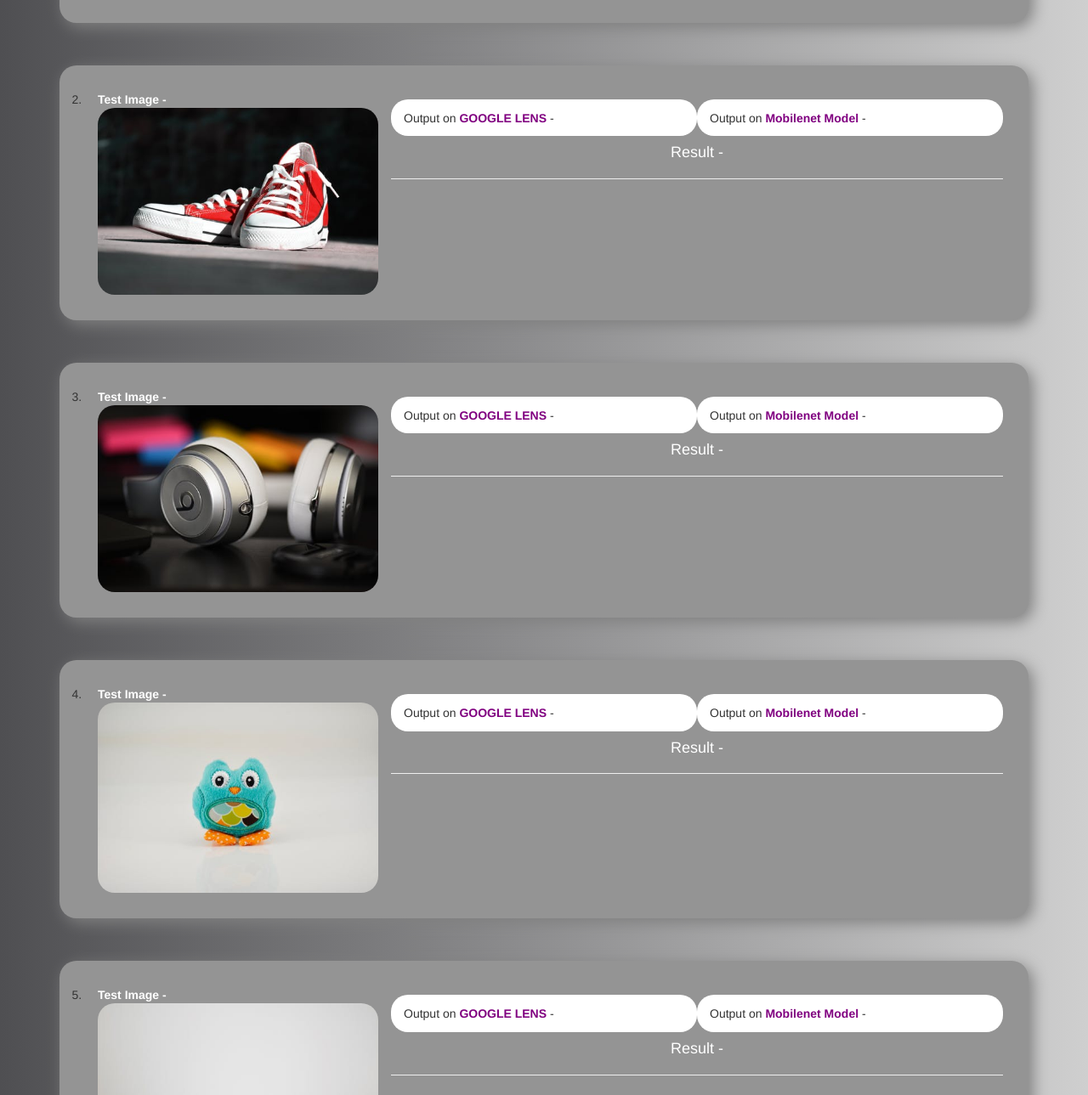
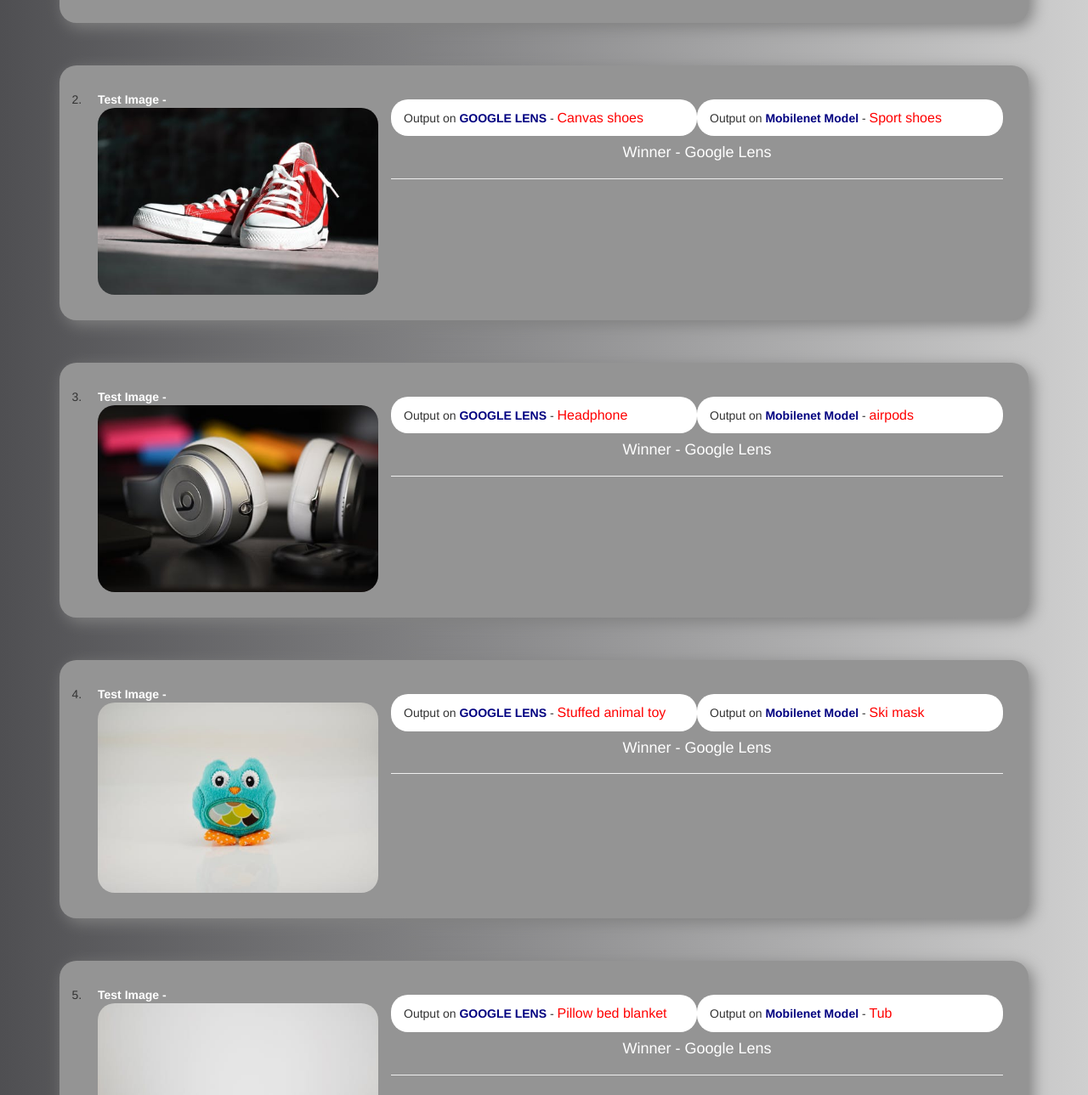
Before and after one commit to Gaurang-1/CgvM, a plain HTML site: page Index.html in a window 1280 px wide. Shown: the part 931-2220 px from the top of the page at 85% size. Drawn offline with nearby package versions, Linux system fonts and the light colour scheme; a web font is replaced by a local one.

Commit message:
Add files via upload

```diff
--- a/Index.html
+++ b/Index.html
@@ -33,16 +33,16 @@
 				<b style="color: white;">Test Image - </b><img src="bottle.jpeg" class="img-responsive">
 			</li>
 			<h5 class="col-sm-4 col-xs-12" >Output on <b>GOOGLE LENS</b> -
-				<span></span>
+				<span>  Water bottle</span>
 			</h5>
 			<h5 class="col-sm-4 col-xs-12">Output on <b>Mobilenet Model </b> -
-				<span></span>
+				<span>Water bottle</span>
 			</h5>
 
 			<div class="bob3" class="col-xs-12">
-				<h4>Result - </h4>
+				<h4>Winner - </h4>
 				<hr>
-				<h4></h4>
+				<h4>----Draw----</h4>
 			</div>
 
 		</div>
@@ -54,14 +54,14 @@
 				<b style="color: white;">Test Image - </b><img src="shoes.jpeg" class="img-responsive">
 			</li>
 			<h5 class="col-sm-4 col-xs-12" >Output on <b>GOOGLE LENS</b> -
-				<span></span>
+				<span>Canvas shoes</span>
 			</h5>
 			<h5 class="col-sm-4 col-xs-12">Output on <b>Mobilenet Model </b> -
-				<span></span>
+				<span>Sport shoes</span>
 			</h5>
 
 			<div class="bob3" class="col-xs-12">
-				<h4>Result - </h4>
+				<h4>Winner - Google Lens</h4>
 				<hr>
 				<h4></h4>
 			</div>
@@ -76,14 +76,14 @@
 				<b style="color: white;">Test Image - </b><img src="headphone.jpeg" class="img-responsive">
 			</li>
 			<h5 class="col-sm-4 col-xs-12" >Output on <b>GOOGLE LENS</b> -
-				<span></span>
+				<span>Headphone</span>
 			</h5>
 			<h5 class="col-sm-4 col-xs-12">Output on <b>Mobilenet Model </b> -
-				<span></span>
+				<span>airpods</span>
 			</h5>
 
 			<div class="bob3" class="col-xs-12">
-				<h4>Result - </h4>
+				<h4>Winner - Google Lens</h4>
 				<hr>
 				<h4></h4>
 			</div>
@@ -98,14 +98,14 @@
 				<b style="color: white;">Test Image - </b><img src="toy.jpeg" class="img-responsive">
 			</li>
 			<h5 class="col-sm-4 col-xs-12" >Output on <b>GOOGLE LENS</b> -
-				<span></span>
+				<span>Stuffed animal toy</span>
 			</h5>
 			<h5 class="col-sm-4 col-xs-12">Output on <b>Mobilenet Model </b> -
-				<span></span>
+				<span>Ski mask</span>
 			</h5>
 
 			<div class="bob3" class="col-xs-12">
-				<h4>Result - </h4>
+				<h4>Winner - Google Lens</h4>
 				<hr>
 				<h4></h4>
 			</div>
@@ -120,14 +120,14 @@
 				<b style="color: white;">Test Image - </b><img src="bed.jpeg" class="img-responsive">
 			</li>
 			<h5 class="col-sm-4 col-xs-12" >Output on <b>GOOGLE LENS</b> -
-				<span></span>
+				<span>Pillow bed blanket</span>
 			</h5>
 			<h5 class="col-sm-4 col-xs-12">Output on <b>Mobilenet Model </b> -
-				<span></span>
+				<span>Tub</span>
 			</h5>
 
 			<div class="bob3" class="col-xs-12">
-				<h4>Result - </h4>
+				<h4>Winner - Google Lens</h4>
 				<hr>
 				<h4></h4>
 			</div>
@@ -140,6 +140,7 @@
 	</ol>
 <br><br>
 	<h4 class="col-xs-12 result">
+        <b>Google Lens</b> predicted 5/5 images correctly while <b>Mobilenet</b> predicted 1/5 images correctly. <b>Google Lens is more accurate</b>
 	 </h4>
 </div>
 <br><br>
--- a/style.css
+++ b/style.css
@@ -34,7 +34,7 @@
  }
  b
  {
-	 color: purple;
+	 color:navy;
  }
 
  .bob3
```
